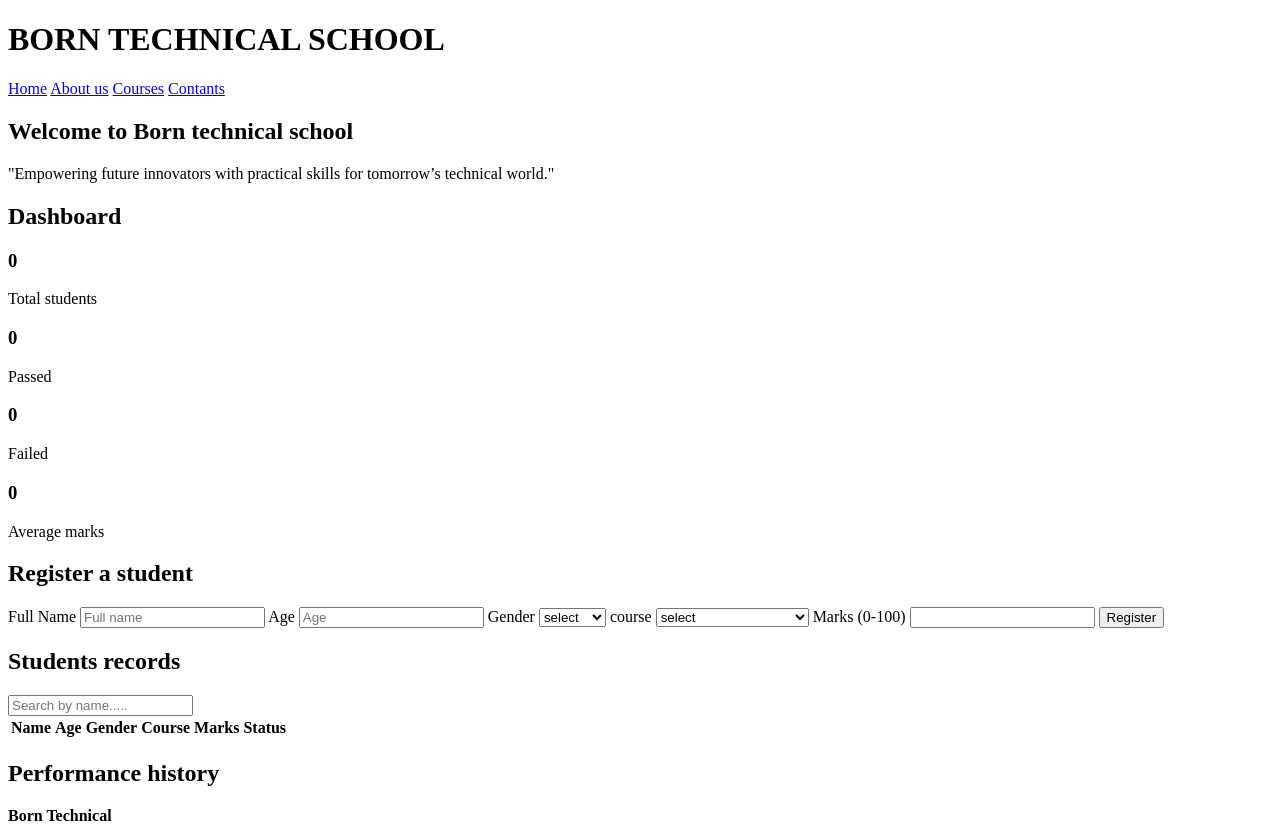
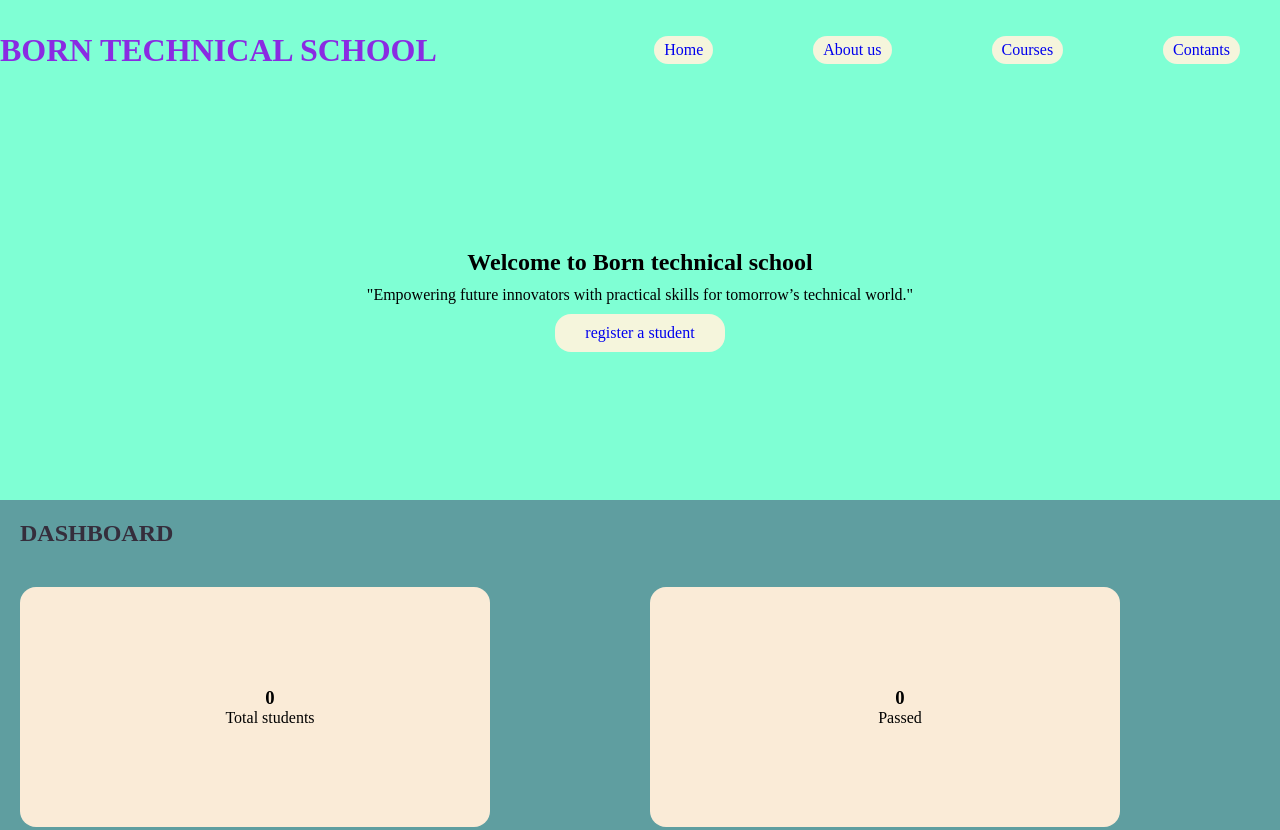
Before and after one commit to brianmuchemi39-dev/weekend-assignment, a plain HTML site: page index.html in a window 1280 px wide. Shown: the top 830 px of the page. Drawn offline with Linux system fonts and the light colour scheme.

Commit message:
style.css

```diff
--- a/index.html
+++ b/index.html
@@ -11,39 +11,43 @@
 <body>
     <header>
         <h1>BORN TECHNICAL SCHOOL</h1>
-        <nav>
-            <a href="home">Home</a>
+        <nav id="nav">
+
+            <a href="index.html">Home</a>
             <a href="about us">About us</a>
             <a href="Courses">Courses</a>
             <a href="contant">Contants</a>
+
+
         </nav>
-    </header>
-    <section>
+    </header >
+    <section class="hero">
         <h1>Welcome to Born technical school</h1>
         <p>"Empowering future innovators with practical skills for tomorrow’s technical world."</p>
+        <a class="btn" href="#register">register a student</a>
     </section>
     <main>
-        <h2>Dashboard</h2>
-        <div>
-            <div>
+        <h2 class="dashboard">DASHBOARD</h2>
+        <div class="grid stats">
+            <div class="card">
                 <h3>0</h3>
                 <p>Total students</p>
             </div>
-            <div>
+            <div class="card">
                 <h3>0</h3>
                 <p>Passed</p>
             </div>
-            <div>
-                <h3>0</h3>
+            <div class="card">
+                <h3> 0 </h3>
                 <p>Failed</p>
             </div>
-            <div>
+            <div class="card">
                 <h3>0</h3>
                 <p>Average marks</p>
             </div>
         </div>
-        <h2>Register a student</h2>
-        <form>
+        <h2 id="register">REGISTER A STUDENT</h2>
+        <form id="studentform" class="">
             <label for="full name">Full Name</label>
             <input type="text" placeholder="Full name">
 
@@ -51,7 +55,7 @@
             <input type="number" placeholder="Age">
 
             <label for="gender">Gender</label>
-            <select name="gender" id="">
+            <select name="gender" id="gender">
                 <option value="" disabled selected>select</option>
                 <option value="male">Male</option>
                 <option value="female">Female</option>
@@ -59,7 +63,7 @@
             </select>
 
             <label for="course">course</label>
-            <select name="course" id="">
+            <select name="course" id="course">
                 <option value="" disabled selected>select</option>
                 <option value="software development">software development</option>
                 <option value="web development">web development</option>
@@ -68,18 +72,18 @@
                 <option value="networking">networking</option>
                 <option value="computer packages">computer packages</option>
             </select>
-            <label for="marks">Marks (0-100)</label>
-            <input type="number">
+            <label for="marks" >Marks (0-100)</label>
+            <input type="number" id="marks">
 
-            <button type="submit">Register</button>
+            <button class="btn" type="submit">Register</button>
             <p id="formMessage"></p>
 
         </form>
 
         <h2>Students records</h2>
-        <input type="text" placeholder="Search by name.....">
+        <input id=search type="text" placeholder="Search by name.....">
 
-        <div>
+        <div class="scroll">
             <table>
                 <thead>
                     <tr>
@@ -91,14 +95,14 @@
                         <th>Status</th>
                     </tr>
                 </thead>
-                <tbody> </tbody>
+                <tbody id="tablebody"> </tbody>
             </table>
         </div>
 
-        <p> </p>
+        <p id="searchMessage" class="error"> </p>
 
         <h2>Performance history</h2>
-        <div></div>
+        <div id="summary" class="grid stats"></div>
 
 
     </main>
--- a/style.css
+++ b/style.css
@@ -0,0 +1,113 @@
+* {
+    margin: 0;
+    padding: 0;
+}
+
+header {
+    background-color: aquamarine;
+    display: flex;
+    justify-content: space-between;
+    height: 100px;
+    align-items: center;
+    padding-right: 40px;
+
+}
+
+header h1{
+    color: blueviolet;
+}
+
+#nav {
+    display: flex;
+    gap: 100px;
+    border-radius: 2px;
+}
+
+#nav a{
+    background-color: beige;
+    border-radius: 2rch;
+    padding: 5px 10px;
+    text-decoration: none;
+
+}
+#nav a:hover{
+    background-color: brown;
+}
+.hero{
+    background-color: aquamarine;
+    height: 10px;
+    align-items: center;
+    height: 150px;
+    justify-content: center;
+    text-align: center;
+}
+.hero {
+    display: flex;
+    flex-direction: column;
+    background-color: aquamarine;
+    height: 50vh;
+}
+.hero p{
+    padding: 10px;
+}
+.hero a{
+padding: 10px 30px;
+background-color: beige;
+border-radius: 2rch;
+text-decoration: none;
+}
+
+.hero a:hover{
+    background-color: brown;
+}
+main{
+   background-color: cadetblue;
+   justify-content: center;
+}
+.grid.stats{
+    display: grid;
+    grid-template-columns: repeat(2, 1fr);
+    gap: 20px; /* Adds space between the cards */
+    padding: 20px;
+    justify-content: center;
+
+}
+.dashboard{
+    color: rgb(53, 46, 60);
+    padding: 20PX;
+}
+.card{
+    background-color: antiquewhite;
+    height: 25vh;
+    width: 50vh;
+   display: flex;
+   flex-direction: column;
+   justify-content: center;
+   align-items: center;
+   padding: 20px;
+   border-radius: 2rch;
+   padding-left: 50px;
+}
+#register{
+    color: rgb(20, 18, 18);
+}
+#studentform{
+    display: flex;
+    flex-direction: column;
+    justify-content: center;
+    gap: 10px;
+    width: 500px;
+    padding: 20px;
+
+}
+#studentform input,
+#studentform select,
+#studentform button {
+    height: 45px;         /* Makes the boxes taller (adjust to 50px or 60px if you want them bigger) */
+    padding: 0 12px;      /* Adds breathing room on the left and right inside the box */
+    font-size: 1rem;      /* Makes the text inside match the taller box */
+    border-radius: 2rch;
+}
+#studentform button:hover{
+background-color: brown;
+}
```
